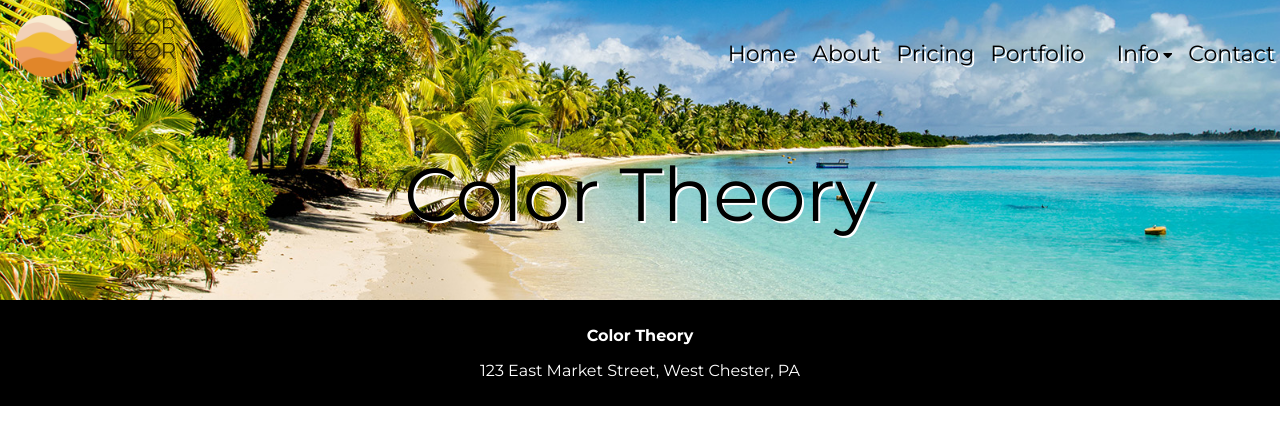
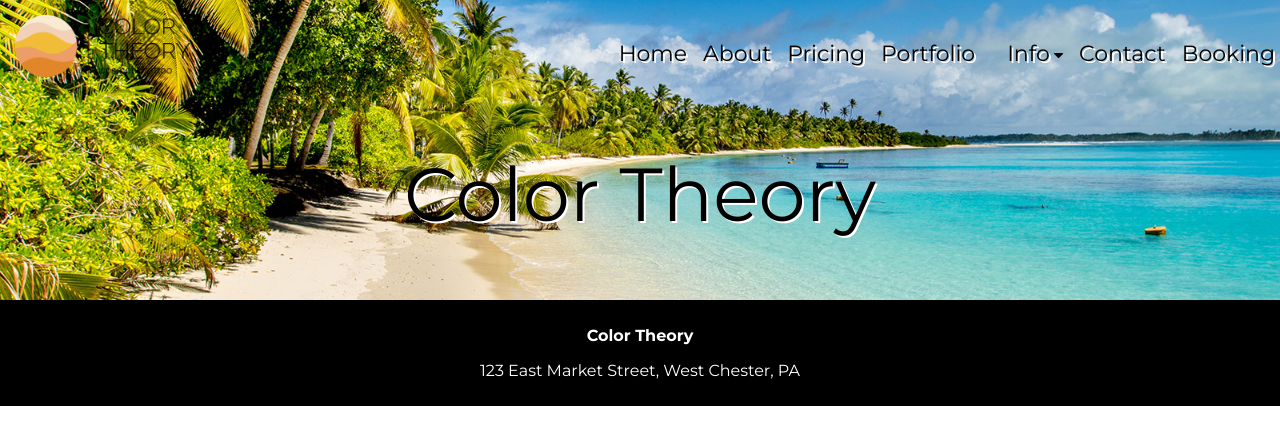
Before and after one commit to crogenmuser/Website, a Jekyll site: the page built from pricing/index.md, in a window 1280 px wide. Shown: the top 445 px of the page. Built offline with Jekyll 4.4.1, drawn with Linux system fonts in a browser that asks for light colours; nearby versions of some CDN libraries.

Commit message:
fixed issue with text

```diff
--- a/_layouts/default.html
+++ b/_layouts/default.html
@@ -41,7 +41,9 @@
                         <a href="/policies">Studio Policies</a>
                     </div>
                 </div>
-                <a class="spaceFix" href="/contact">Contact</a>
+
+                <a href="/contact">Contact</a>
+                <a href="/booking">Booking</a>
             </div>
 
 
--- a/css/main.css
+++ b/css/main.css
@@ -226,6 +226,7 @@ img {
         display: block;
         transition: 0.3s;
         float: none;
+        text-shadow: none;
     }
 
 
@@ -284,6 +285,10 @@ img {
         float: left;
     }
 
+    button p {
+        text-shadow: none;
+    }
+
 }
 
 /* On smaller screens, where height is less than 450px, change the style of the sidenav (less padding and a smaller font size) */
```
